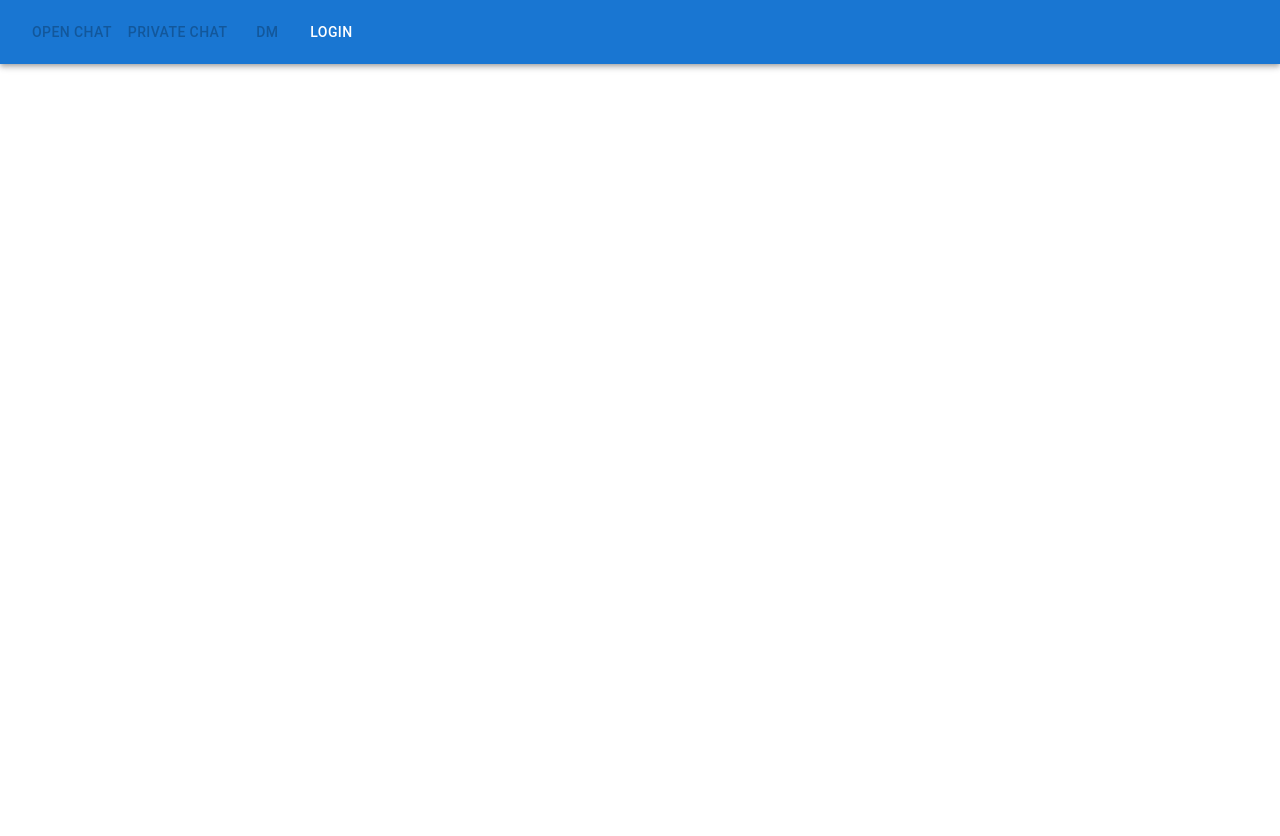
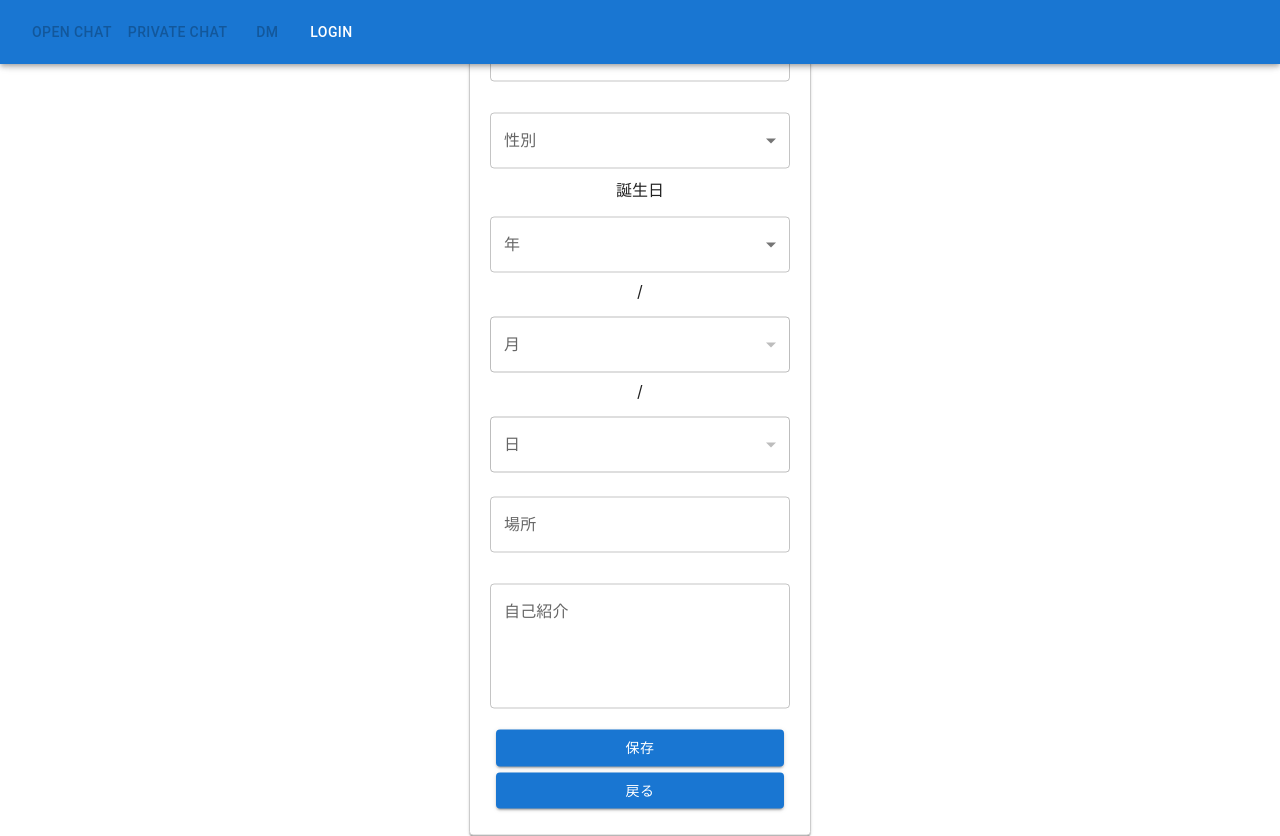
Before and after one commit to syouchan234/laravel_react_chatApp, a React (Create React App) app: page /editprofile in a window 1280 px wide. Before the commit the page ends 800 px from the top, so only its background shows below. Built offline with nearby package versions, Linux system fonts and the light colour scheme.

Commit message:
EditProfileページの作成

```diff
--- a/src/App.js
+++ b/src/App.js
@@ -13,6 +13,8 @@ import DM from './routes/dm/DM';
 import MyPage from './routes/mypage/MyPage';
 import Login from './routes/login/Login';
 import CreateAccount from "./routes/createaccount/CreateAccount";
+import EditProfile from "./routes/editprofile/EditProfile";
+import Playground from "./component/playground/playground";
 
 // 渡す遷移先の情報を格納
 function App() {
@@ -27,6 +29,8 @@ function App() {
         <Route path="/mypage" element={<MyPage />} />
         <Route path="/login" element={<Login />} />
         <Route path="/createaccount" element={<CreateAccount />} />
+        <Route path="/editprofile" element={<EditProfile/>}/>
+        <Route path="/playground" element={<Playground/>}></Route>
       </Routes>
     </div>
   );
--- /dev/null
+++ b/src/routes/editprofile/EditProfile.css
@@ -0,0 +1,28 @@
+/* カードスタイル */
+.create-account-card {
+    width: 300px;
+    margin: auto;
+    padding: 20px;
+    border: 1px solid #ccc;
+    border-radius: 8px;
+    box-shadow: 0 4px 8px rgba(0, 0, 0, 0.1);
+    position: absolute;
+    top: 50%;
+    left: 50%;
+    transform: translate(-50%, -50%);
+}
+
+/* TextFieldのスタイル */
+.create-account-card .MuiTextField-root {
+    margin-bottom: 15px;
+    width: 100%;
+}
+
+/* Buttonのスタイル */
+.create-account-card .MuiButton-root {
+    width: 100%;
+}
+
+.interval {
+    margin: 2%;
+}
--- /dev/null
+++ b/src/routes/editprofile/EditProfile.jsx
@@ -0,0 +1,191 @@
+import React, { useState } from 'react';
+import { Button, TextField, Card, FormControl, InputLabel, Select, MenuItem } from '@mui/material';
+import { Link } from 'react-router-dom';
+
+const EditProfile = () => {
+  const [formData, setFormData] = useState({
+    account_name: '',
+    year: '',
+    month: '',
+    day: '',
+    sex: '',
+    place: '',
+    introduction: '',
+    error: ''
+  });
+
+  const [formValidity, setFormValidity] = useState({
+    year: false,
+    month: false,
+    day: false
+  });
+
+  const handleInputChange = (e) => {
+    const { name, value } = e.target;
+    setFormData({ ...formData, [name]: value });
+
+    // 入力がある場合は対応するフォームの有効化を更新
+    if (name === 'year') {
+      setFormValidity({ ...formValidity, month: true });
+    } else if (name === 'month') {
+      setFormValidity({ ...formValidity, day: true });
+    }
+  };
+
+  const handleUpdateProfile = () => {
+    const { account_name, year, month, day, sex, place, introduction } = formData;
+    if (!account_name) {
+      setFormData({ ...formData, error: 'アカウント名は必須だ' });
+      return;
+    }
+    const birthday = `${year}/${month}/${day}`;
+    console.log('profile update:', { account_name, birthday, sex, place, introduction });
+    // ここにAPIの処理を追加
+  };
+
+  const currentDate = new Date();
+  const currentYear = currentDate.getFullYear(); // 現在の年を取得
+
+  const createOptions = (start, end) => {
+    const options = [];
+    for (let i = start; i <= end; i++) {
+      options.push(<MenuItem key={i} value={i}>{i}</MenuItem>);
+    }
+    return options;
+  };
+
+  // 年の選択肢を作成（現在の年から過去100年間）
+  const yearOptions = createOptions(currentYear - 100, currentYear);
+
+  // 月の選択肢を作成（1から12）
+  const monthOptions = createOptions(1, 12);
+
+  // 日の選択肢を作成
+  const updateDayOptions = (selectedYear, selectedMonth) => {
+    const daysInMonth = new Date(selectedYear, selectedMonth, 0).getDate(); // 指定された年月の日数を取得
+    const dayOptions = createOptions(1, daysInMonth);
+    return dayOptions;
+  };
+
+  const handleYearChange = (e) => {
+    const selectedYear = e.target.value;
+    setFormData({ ...formData, year: selectedYear });
+
+    // 年が入力されたら月のフォームを有効化
+    setFormValidity({ ...formValidity, month: true });
+  };
+
+  const handleMonthChange = (e) => {
+    const selectedMonth = e.target.value;
+    setFormData({ ...formData, month: selectedMonth });
+
+    // 月が入力されたら日のフォームを有効化
+    setFormValidity({ ...formValidity, day: true });
+  };
+
+  return (
+    <div>
+      <Card className="create-account-card">
+        <div><b>プロフィールの編集</b></div>
+        {formData.error && <div className="error-message">{formData.error}</div>}
+        <TextField
+          label="アカウント名"
+          variant="outlined"
+          name="account_name"
+          value={formData.account_name}
+          onChange={handleInputChange}
+          fullWidth
+          margin="normal"
+        />
+        <FormControl variant="outlined" fullWidth margin="normal">
+          <InputLabel id="sex-label">性別</InputLabel>
+          <Select
+            labelId="sex-label"
+            value={formData.sex}
+            onChange={handleInputChange}
+            label="性別"
+            name="sex"
+          >
+            <MenuItem value="male">男</MenuItem>
+            <MenuItem value="female">女</MenuItem>
+            <MenuItem value="other">その他</MenuItem>
+          </Select>
+        </FormControl>
+        <div>誕生日</div>
+        <FormControl variant="outlined" fullWidth margin="normal">
+          <InputLabel id="year-label">年</InputLabel>
+          <Select
+            labelId="year-label"
+            value={formData.year}
+            onChange={handleYearChange}
+            label="年"
+            name="year"
+          >
+            {yearOptions}
+          </Select>
+        </FormControl>
+        <div>/</div>
+        <FormControl variant="outlined" fullWidth margin="normal">
+          <InputLabel id="month-label">月</InputLabel>
+          <Select
+            labelId="month-label"
+            value={formData.month}
+            onChange={handleMonthChange}
+            label="月"
+            name="month"
+            disabled={!formValidity.month} // monthが有効でない場合は無効化
+          >
+            {monthOptions}
+          </Select>
+        </FormControl>
+        <div>/</div>
+        <FormControl variant="outlined" fullWidth margin="normal">
+          <InputLabel id="day-label">日</InputLabel>
+          <Select
+            labelId="day-label"
+            value={formData.day}
+            onChange={handleInputChange}
+            label="日"
+            name="day"
+            disabled={!formValidity.day} // dayが有効でない場合は無効化
+          >
+            {updateDayOptions(formData.year, formData.month)}
+          </Select>
+        </FormControl>
+
+        <TextField
+          label="場所"
+          variant="outlined"
+          name="place"
+          value={formData.place}
+          onChange={handleInputChange}
+          fullWidth
+          margin="normal"
+        />
+        <TextField
+          label="自己紹介"
+          variant="outlined"
+          name="introduction"
+          value={formData.introduction}
+          onChange={handleInputChange}
+          fullWidth
+          multiline
+          rows={4}
+          margin="normal"
+        />
+        <div className="interval">
+          <Button variant="contained" color="primary" onClick={handleUpdateProfile}>
+            保存
+          </Button>
+        </div>
+        <div className="interval">
+          <Button variant="contained" color="primary" component={Link} to="/mypage">
+            戻る
+          </Button>
+        </div>
+      </Card>
+    </div>
+  );
+};
+
+export default EditProfile;
```
